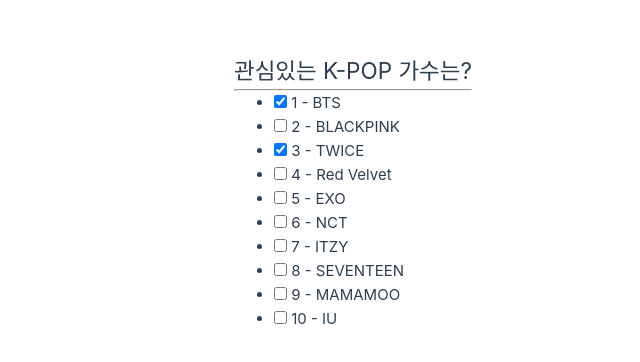
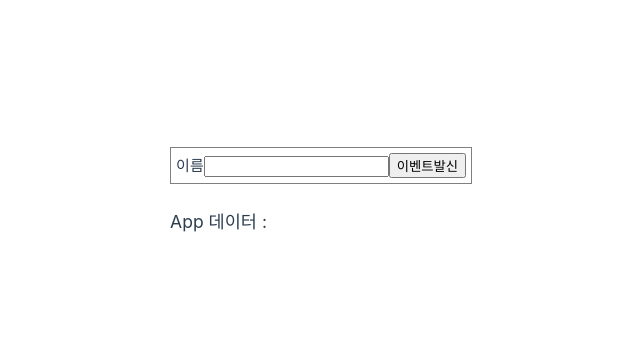
Before and after one commit to khanian/vue3-test, a Vue app in the folder 07/test-vue-app/: page / in a window 1280 px wide. Shown: the part 208-570 px from the top of the page, without its empty margins (168-808 px from the left). Built offline with nearby package versions, Linux system fonts and the light colour scheme.

Commit message:
modified example 07

```diff
--- /dev/null
+++ b/07/test-vue-app/src/App4.vue
@@ -0,0 +1,30 @@
+<template>
+    <div>
+        <inputName @nameChanged="nameChangeHandler" />
+        <br>
+        <h3>App 데이터 : {{ parentName }}</h3>
+    </div>
+</template>
+
+<script>
+    import InputName from './components/InputName.vue'
+    export default {
+        name: "App4",
+        components : { InputName },
+        data() {
+            return {
+                parentName: ""
+            }
+        },
+        methods: {
+            nameChangeHandler(e) {
+                console.log("이벤트발신", e)
+                this.parentName = e.name
+            }
+        }
+    }
+</script>
+
+<style scoped>
+
+</style>
--- /dev/null
+++ b/07/test-vue-app/src/components/InputName.vue
@@ -0,0 +1,22 @@
+<template>
+    <div style="border: solid 1px gray; padding: 5px;">
+        <label for="name">이름</label>
+        <input type="text" id="name" v-model="name" />
+        <button @click="$emit('nameChanged', { name })">이벤트발신</button>
+    </div>
+</template>
+
+<script>
+    export default {
+        name: "InputName",
+        data() {
+            return {
+                name: ""
+            }
+        }
+    }
+</script>
+
+<style scoped>
+
+</style>
--- a/07/test-vue-app/src/main.js
+++ b/07/test-vue-app/src/main.js
@@ -1,9 +1,10 @@
 import './assets/main.css'
 
 import { createApp } from 'vue'
-import App from './App.vue'
+// import App from './App.vue'
 // import App from './App2.vue'
 // import App from './App3.vue'
+import App from './App4.vue'
 // import CheckboxItem from './components/CheckboxItem.vue'
 
 createApp(App)
```
